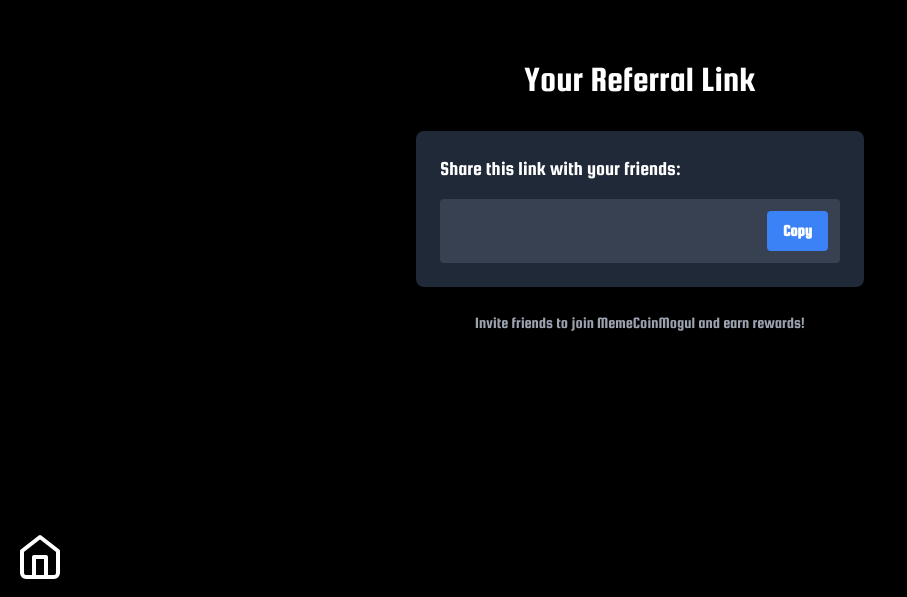
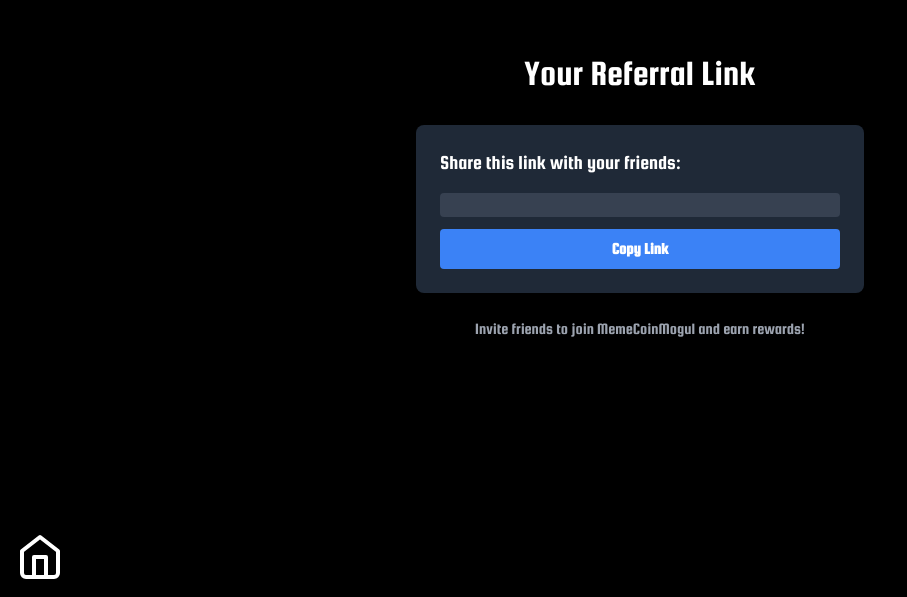
Before and after one commit to moreshk/flappy-bird-nextjs, a Next.js app: page /referral in a window 1280 px wide. Shown: the part 203-800 px from the top of the page, without its empty margins (0-907 px from the left). Built offline with nearby package versions, Linux system fonts and the light colour scheme.

Commit message:
referral link fixes

```diff
--- a/app/referral/page.tsx
+++ b/app/referral/page.tsx
@@ -28,10 +28,10 @@
           const user = webApp.initDataUnsafe.user as UserData;
           setUserData(user);
           // Generate a simple referral code based on user ID
-          const code = `MEMECOIN${user.id}`;
+          const code = `${user.id}`;
           setReferralCode(code);
           // Generate the referral link
-          setReferralLink(`https://t.me/memecoinmogul_bot?start=${code}`);
+          setReferralLink(`https://t.me/MemecoinMogulBot/Play?start=${code}`);
         }
       }
     };
@@ -51,15 +51,15 @@
       <h1 className="text-4xl mb-8">Your Referral Link</h1>
       <div className="bg-gray-800 p-6 rounded-lg shadow-lg w-full max-w-md">
         <p className="text-xl mb-4">Share this link with your friends:</p>
-        <div className="flex items-center justify-between bg-gray-700 p-3 rounded">
-          <span className="text-sm font-bold break-all mr-2">{referralLink}</span>
-          <button
-            onClick={copyToClipboard}
-            className="bg-blue-500 hover:bg-blue-600 text-white font-bold py-2 px-4 rounded transition duration-300 whitespace-nowrap"
-          >
-            {copied ? 'Copied!' : 'Copy'}
-          </button>
+        <div className="bg-gray-700 p-3 rounded mb-3">
+          <p className="text-sm font-mono break-all">{referralLink}</p>
         </div>
+        <button
+          onClick={copyToClipboard}
+          className="w-full bg-blue-500 hover:bg-blue-600 text-white font-bold py-2 px-4 rounded transition duration-300"
+        >
+          {copied ? 'Copied!' : 'Copy Link'}
+        </button>
       </div>
       <p className="mt-6 text-center text-gray-400">
         Invite friends to join MemeCoinMogul and earn rewards!
```
